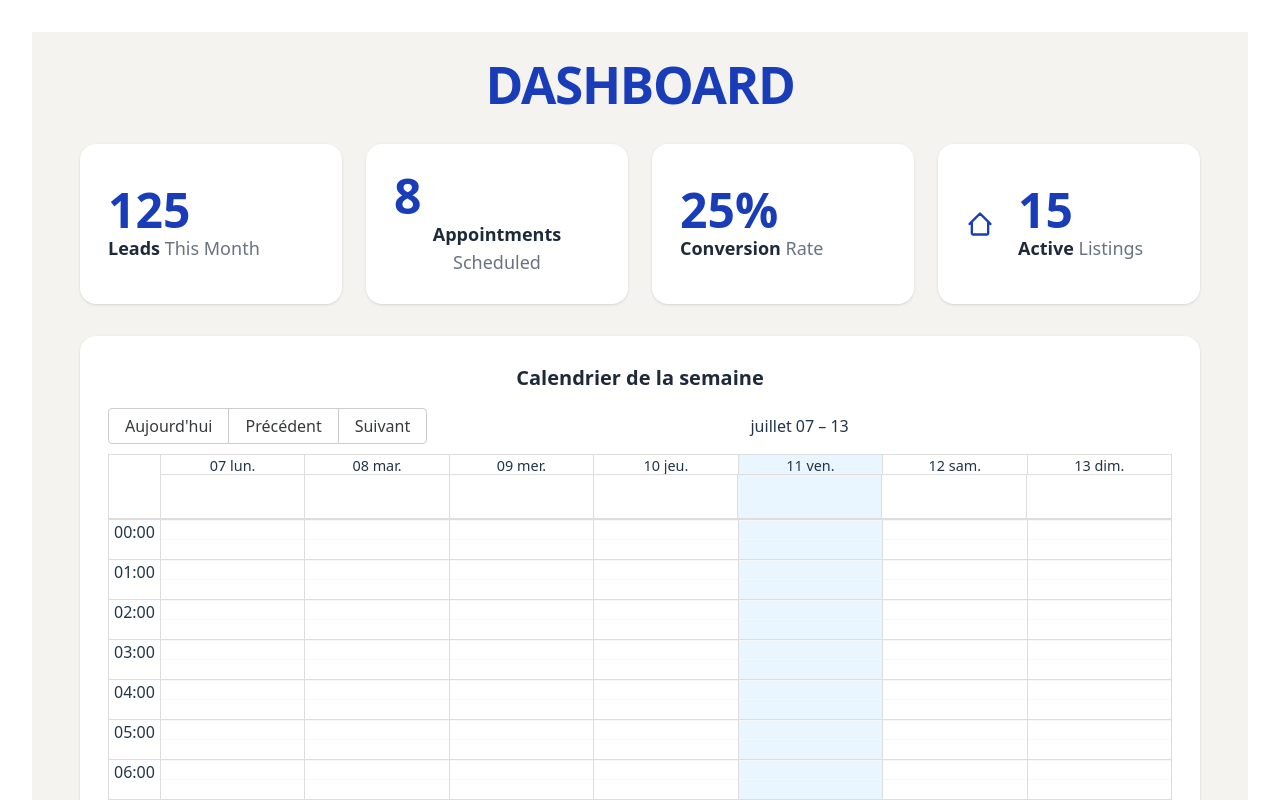
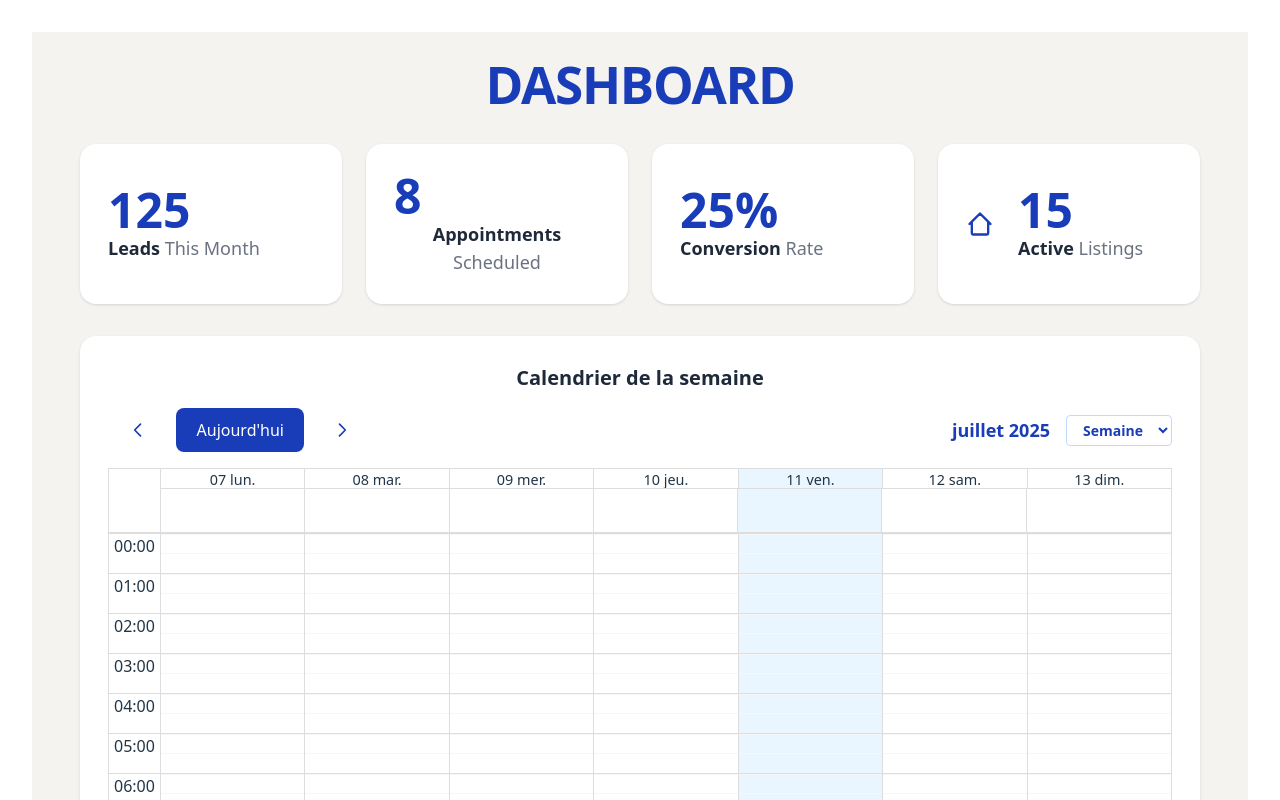
Before and after one commit to callo13/frontend_immobilier, a React (Vite) app: page / in a window 1280 px wide. Shown: the top 800 px of the page. Built offline with nearby package versions, Linux system fonts and the light colour scheme.

Commit message:
Add calendar day,week,month

```diff
--- a/src/components/Dashboard/CalendarView.jsx
+++ b/src/components/Dashboard/CalendarView.jsx
@@ -1,6 +1,6 @@
-import React from "react";
+import React, { useState } from "react";
 import { Calendar, dateFnsLocalizer } from 'react-big-calendar';
-import { format, parse, startOfWeek, getDay } from 'date-fns';
+import { format, parse, startOfWeek, getDay, addMonths, subMonths } from 'date-fns';
 import fr from 'date-fns/locale/fr';
 import 'react-big-calendar/lib/css/react-big-calendar.css';
 
@@ -16,43 +16,82 @@ const localizer = dateFnsLocalizer({
   locales,
 });
 
-// Exemple d'événements fictifs
 const events = [
   {
     title: 'Visite - 12 rue Victor Hugo',
-    start: new Date(2025, 6, 7, 9, 0), // Lundi 7 juillet 2025, 09:00
+    start: new Date(2025, 6, 7, 9, 0),
     end: new Date(2025, 6, 7, 10, 0),
   },
   {
     title: 'Appel estimation - Mme Dupont',
-    start: new Date(2025, 6, 8, 14, 0), // Mardi 8 juillet 2025, 14:00
+    start: new Date(2025, 6, 8, 14, 0),
     end: new Date(2025, 6, 8, 15, 0),
   },
   {
     title: 'Visite - 8 avenue République',
-    start: new Date(2025, 6, 9, 11, 0), // Mercredi 9 juillet 2025, 11:00
+    start: new Date(2025, 6, 9, 11, 0),
     end: new Date(2025, 6, 9, 12, 0),
   },
   {
     title: 'Signature offre - Agence',
-    start: new Date(2025, 6, 10, 16, 0), // Jeudi 10 juillet 2025, 16:00
+    start: new Date(2025, 6, 10, 16, 0),
     end: new Date(2025, 6, 10, 17, 0),
   },
   {
     title: 'Visite - 5 rue des Lilas',
-    start: new Date(2025, 6, 11, 10, 0), // Vendredi 11 juillet 2025, 10:00
+    start: new Date(2025, 6, 11, 10, 0),
     end: new Date(2025, 6, 11, 11, 0),
   },
   {
     title: 'Appel acquéreur',
-    start: new Date(2025, 6, 12, 15, 0), // Samedi 12 juillet 2025, 15:00
+    start: new Date(2025, 6, 12, 15, 0),
     end: new Date(2025, 6, 12, 16, 0),
   },
 ];
 
-const CalendarView = () => (
+const VIEWS = [
+  { value: 'day', label: 'Jour' },
+  { value: 'week', label: 'Semaine' },
+  { value: 'month', label: 'Mois' },
+];
+
+const CalendarView = () => {
+  const [date, setDate] = useState(new Date(2025, 6, 7));
+  const [view, setView] = useState('week');
+
+  const handlePrevMonth = () => setDate(subMonths(date, 1));
+  const handleNextMonth = () => setDate(addMonths(date, 1));
+  const handleToday = () => setDate(new Date());
+
+  return (
     <div className="bg-white rounded-2xl shadow p-7 mb-10">
       <h2 className="font-extrabold text-xl text-gray-800 mb-4">Calendrier de la semaine</h2>
+      {/* Barre de navigation personnalisée + Listbox */}
+      <div className="flex items-center justify-between mb-4 gap-4 flex-wrap">
+        <div className="flex gap-1 items-center">
+          <button onClick={handlePrevMonth} className="p-2 rounded hover:bg-blue-100 transition" aria-label="Mois précédent">
+            <svg xmlns="http://www.w3.org/2000/svg" className="h-5 w-5 text-blue-800" fill="none" viewBox="0 0 24 24" stroke="currentColor"><path strokeLinecap="round" strokeLinejoin="round" strokeWidth={2} d="M15 19l-7-7 7-7" /></svg>
+          </button>
+          <button onClick={handleToday} className="bg-blue-800 text-white px-3 py-1 rounded font-semibold hover:bg-blue-900 transition text-sm mx-1">Aujourd'hui</button>
+          <button onClick={handleNextMonth} className="p-2 rounded hover:bg-blue-100 transition" aria-label="Mois suivant">
+            <svg xmlns="http://www.w3.org/2000/svg" className="h-5 w-5 text-blue-800" fill="none" viewBox="0 0 24 24" stroke="currentColor"><path strokeLinecap="round" strokeLinejoin="round" strokeWidth={2} d="M9 5l7 7-7 7" /></svg>
+          </button>
+        </div>
+        <div className="flex items-center gap-4">
+          <div className="text-lg font-bold text-blue-800">
+            {format(date, "MMMM yyyy", { locale: fr })}
+          </div>
+          <select
+            value={view}
+            onChange={e => setView(e.target.value)}
+            className="border border-blue-200 rounded px-3 py-1 text-blue-800 font-semibold bg-white focus:outline-none focus:ring-2 focus:ring-blue-300 text-sm"
+          >
+            {VIEWS.map(v => (
+              <option key={v.value} value={v.value}>{v.label}</option>
+            ))}
+          </select>
+        </div>
+      </div>
       <div style={{ height: 500 }}>
         <Calendar
           localizer={localizer}
@@ -60,10 +99,15 @@ const CalendarView = () => (
           startAccessor="start"
           endAccessor="end"
           defaultView="week"
-        views={['week']}
+          views={['day', 'week', 'month']}
+          view={view}
+          onView={setView}
           culture="fr"
-        messages={{ week: 'Semaine', day: 'Jour', today: 'Aujourd\'hui', previous: 'Précédent', next: 'Suivant' }}
+          date={date}
+          onNavigate={setDate}
+          messages={{ week: 'Semaine', day: 'Jour', month: 'Mois', today: 'Aujourd\'hui', previous: 'Précédent', next: 'Suivant' }}
           style={{ borderRadius: '1rem', background: 'white', padding: 0 }}
+          toolbar={false}
         />
       </div>
       <div className="mt-4 text-right">
@@ -71,5 +115,6 @@ const CalendarView = () => (
       </div>
     </div>
   );
+};
 
 export default CalendarView;
```
Lines whose indentation alone changed are shown as unchanged.
